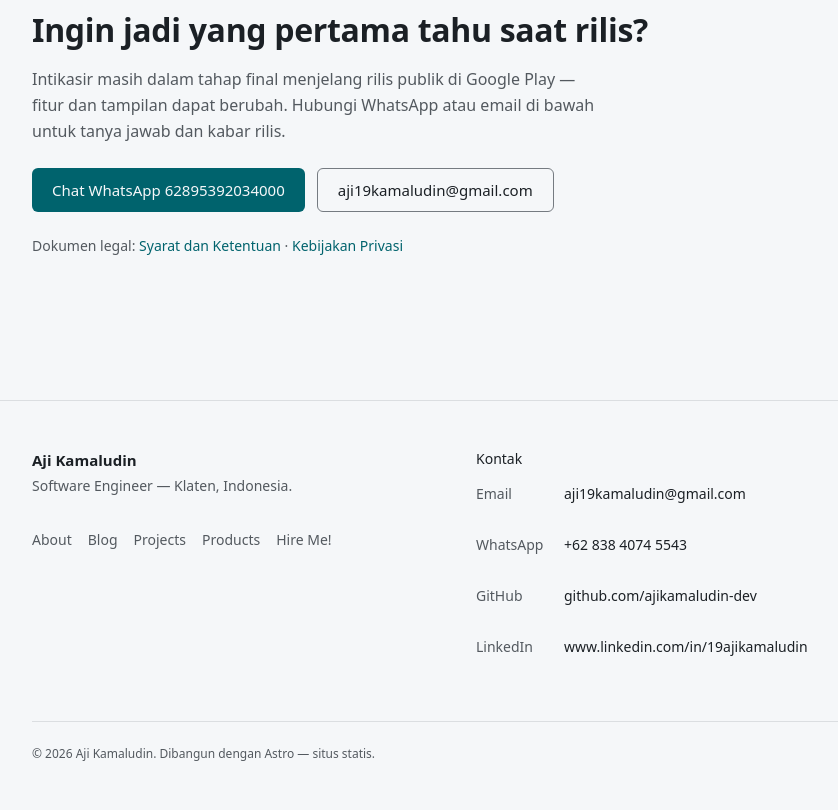
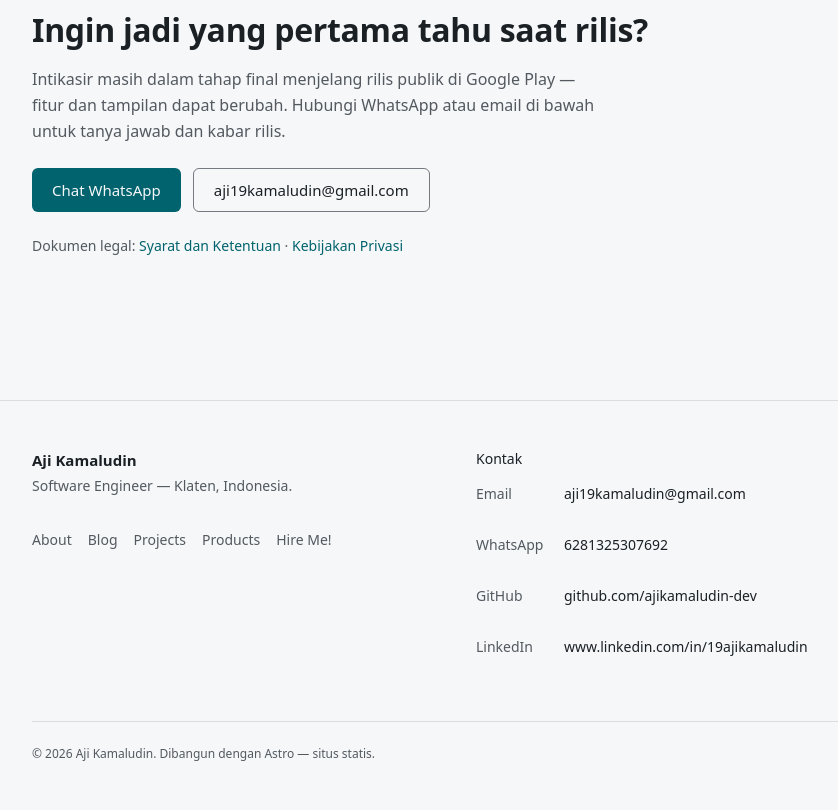
Before and after one commit to ajikamaludin-dev/ajikamaludin-dev.github.io, an Astro site: page /intikasir in a window 1280 px wide. Shown: the part 2745-3555 px from the top of the page, without its empty margins (184-1022 px from the left). Built offline with nearby package versions, Linux system fonts and the light colour scheme; Astro itself is replaced by a stand-in of ours.

Commit message:
fix: update WhatsApp contact number to 6281325307692

```diff
--- a/src/data/products.ts
+++ b/src/data/products.ts
@@ -45,7 +45,7 @@ export const products: Product[] = [
     ],
     links: [
       { label: "Kenali Intikasir", url: "/intikasir/" },
-      { label: "WhatsApp", url: "https://wa.me/62895392034000" },
+      { label: "WhatsApp", url: "https://wa.me/6281325307692" },
     ],
     stack: ["Flutter", "Dart", "SQLite"],
   },
--- a/src/data/profile.ts
+++ b/src/data/profile.ts
@@ -24,7 +24,7 @@ export const profile = {
   heroTagline:
     "Six years building backends and infrastructure with PHP, Go, and AWS — based in Klaten, Indonesia.",
   contacts: {
-    whatsapp: "+62 838 4074 5543",
+    whatsapp: "6281325307692",
     email: "aji19kamaludin@gmail.com",
     github: "https://github.com/ajikamaludin-dev",
     linkedin: "https://www.linkedin.com/in/19ajikamaludin",
--- a/src/pages/intikasir/index.astro
+++ b/src/pages/intikasir/index.astro
@@ -4,7 +4,7 @@ import logo from "../../assets/intikasir/logo.png";
 import BaseLayout from "../../layouts/BaseLayout.astro";
 import { profile } from "../../data/profile.ts";
 
-const waIntikasir = "62895392034000";
+const waIntikasir = "6281325307692";
 const waLink = `https://wa.me/${waIntikasir}?text=${encodeURIComponent(
   "Halo, saya ingin bertanya soal Intikasir.",
 )}`;
@@ -91,7 +91,7 @@ const faqs = [
   },
   {
     q: "Kapan rilis di Google Play?",
-    a: "Sedang tahap persiapan rilis publik. Untuk bertanya atau mendapat kabar rilis lebih dulu, hubungi WhatsApp 62895392034000.",
+    a: "Sedang tahap persiapan rilis publik. Untuk bertanya atau mendapat kabar rilis lebih dulu, hubungi WhatsApp 6281325307692.",
   },
   {
     q: "Apakah laporan Intikasir bisa dipakai untuk pajak atau audit?",
@@ -257,7 +257,7 @@ const faqs = [
         target="_blank"
         class="inline-flex min-h-11 items-center rounded-md bg-accent px-5 text-[15px] font-medium text-surface transition-opacity duration-150 hover:opacity-90"
       >
-        Chat WhatsApp 62895392034000
+        Chat WhatsApp
       </a>
       <a
         href="mailto:aji19kamaludin@gmail.com"
--- a/src/pages/intikasir/kebijakan-privasi.astro
+++ b/src/pages/intikasir/kebijakan-privasi.astro
@@ -258,7 +258,7 @@ import IntikasirLegalLayout from "../../layouts/IntikasirLegalLayout.astro";
     <li>Email: <a href="mailto:aji19kamaludin@gmail.com">aji19kamaludin@gmail.com</a></li>
     <li>
       WhatsApp:{" "}
-      <a href="https://wa.me/62895392034000" rel="noopener" target="_blank">62895392034000</a>
+      <a href="https://wa.me/6281325307692" rel="noopener" target="_blank">6281325307692</a>
     </li>
     <li>Website: <a href="https://ajikamaludin.id">https://ajikamaludin.id</a></li>
     <li>Waktu respons: maksimal <strong>7 hari kerja</strong></li>
--- a/src/pages/intikasir/syarat-dan-ketentuan.astro
+++ b/src/pages/intikasir/syarat-dan-ketentuan.astro
@@ -82,7 +82,7 @@ import IntikasirLegalLayout from "../../layouts/IntikasirLegalLayout.astro";
     <li>Aplikasi dapat mengalami bug, error, atau gangguan.</li>
     <li>
       Dukungan diberikan secara <strong>upaya terbaik</strong> melalui WhatsApp{" "}
-      <a href="https://wa.me/62895392034000" rel="noopener" target="_blank">62895392034000</a>.
+      <a href="https://wa.me/6281325307692" rel="noopener" target="_blank">6281325307692</a>.
     </li>
     <li>Waktu respons maksimal <strong>7 hari kerja</strong>; tidak ada jaminan respons instan.</li>
     <li>Tidak ada SLA, garansi, atau kewajiban pemeliharaan tertentu.</li>
@@ -142,7 +142,7 @@ import IntikasirLegalLayout from "../../layouts/IntikasirLegalLayout.astro";
     <li>Email: <a href="mailto:aji19kamaludin@gmail.com">aji19kamaludin@gmail.com</a></li>
     <li>
       WhatsApp:{" "}
-      <a href="https://wa.me/62895392034000" rel="noopener" target="_blank">62895392034000</a>
+      <a href="https://wa.me/6281325307692" rel="noopener" target="_blank">6281325307692</a>
     </li>
     <li>Website: <a href="https://ajikamaludin.id">https://ajikamaludin.id</a></li>
     <li>Waktu respons: maksimal <strong>7 hari kerja</strong></li>
```
